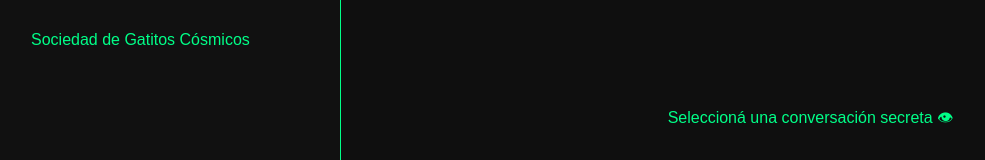
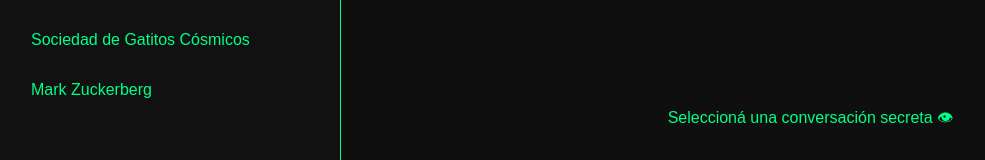
Before and after one commit to tomasezequiel3233/Final_Project_UTN, a React (Vite) app: page / in a window 1280 px wide. Shown: the part 281-441 px from the top of the page, without its empty margins (0-985 px from the left). Built offline with nearby package versions, Linux system fonts and the light colour scheme.

Commit message:
se agrego un nuevo nombre a ContactList

```diff
--- a/src/Data/contacts.js
+++ b/src/Data/contacts.js
@@ -3,7 +3,8 @@ const contacts = [
   { id: "reptil", name: "Reptiliano RRHH" },
   { id: "area51", name: "Área 51 Soporte Técnico" },
   { id: "clima", name: "El que controla el clima" },
-  { id: "gatos", name: "Sociedad de Gatitos Cósmicos" }
+  { id: "gatos", name: "Sociedad de Gatitos Cósmicos" },
+  { id: "mark", name: "Mark Zuckerberg" }
 ];
 
 export default contacts;
```
